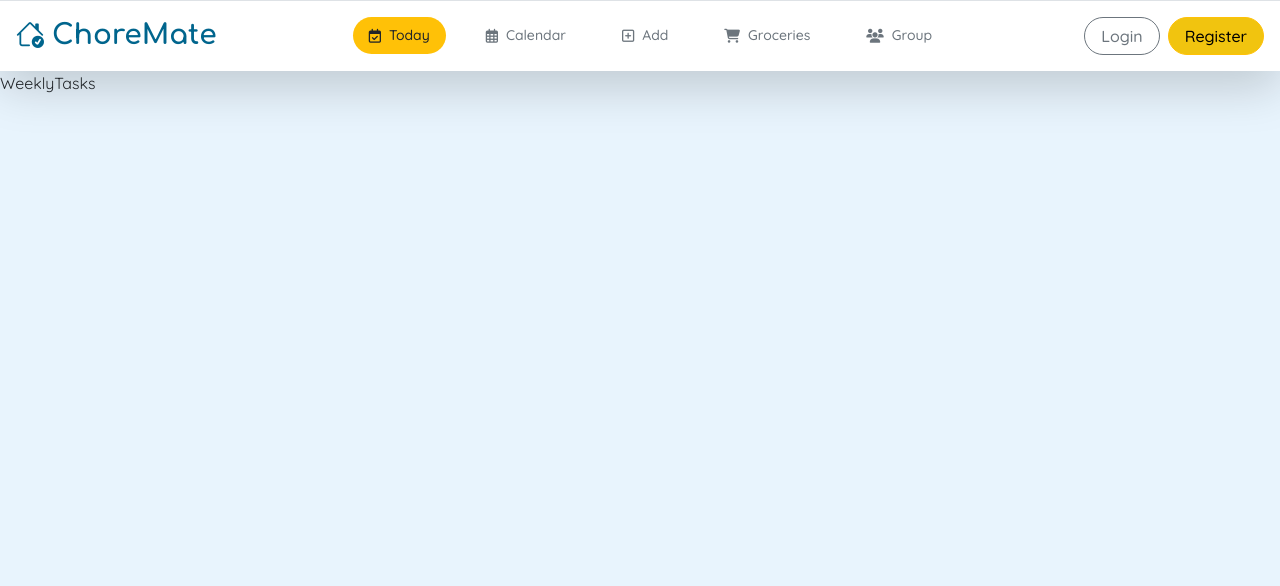
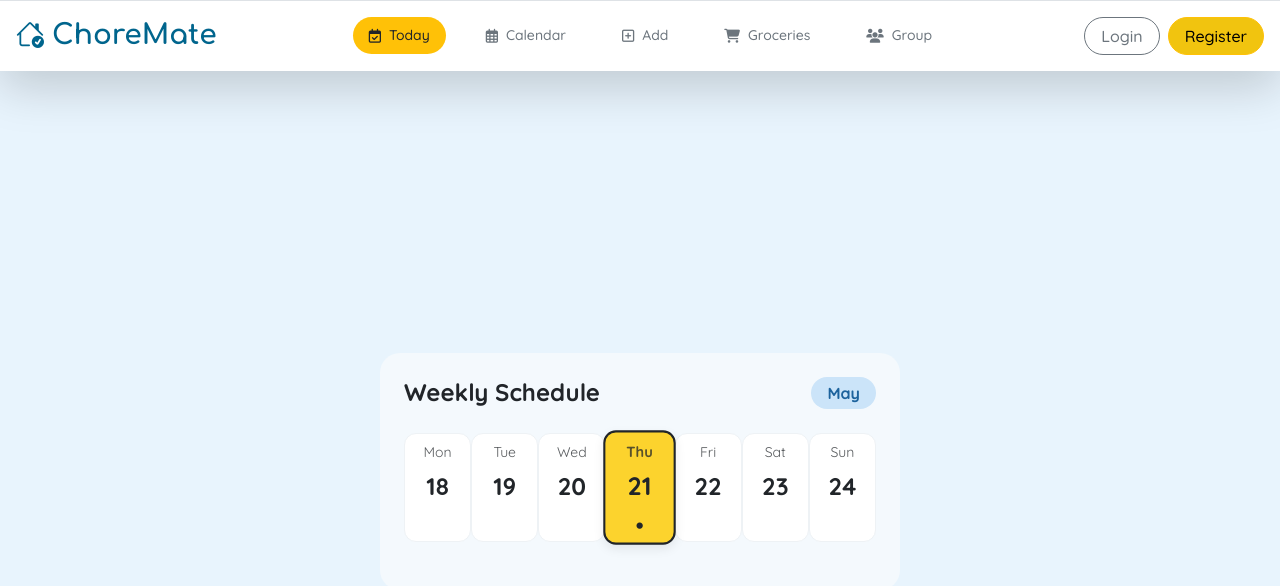
Before and after one commit to elenavolpato/FE-houseHoldChores, a React (Vite) app: page /weekly in a window 1280 px wide. Shown: the top 586 px of the page. Built offline with nearby package versions, Linux system fonts and the light colour scheme.

Commit message:
finishes weekly days view

```diff
--- /dev/null
+++ b/src/components/WeeklySchedule.jsx
@@ -0,0 +1,104 @@
+import { useState, useEffect } from "react"
+import { Container, Row, Col, Badge, ButtonGroup, Button } from "react-bootstrap"
+// Import your custom CSS file here
+import "../css/weeklySchedule.css"
+
+const FullWeeklySchedule = () => {
+  const [daysOfWeek, setDaysOfWeek] = useState([])
+  const [selectedDate, setSelectedDate] = useState(null)
+  const [currentMonth, setCurrentMonth] = useState("")
+  const [viewMode, setViewMode] = useState("daily")
+  const [todayNumber, setTodayNumber] = useState(null)
+
+  useEffect(() => {
+    const generateFullWeek = () => {
+      const today = new Date()
+      const currentDay = today.getDay()
+      const actualTodayDate = today.getDate()
+
+      setTodayNumber(actualTodayDate)
+      setSelectedDate(actualTodayDate)
+
+      const daysToMonday = currentDay === 0 ? -6 : 1 - currentDay
+
+      const monday = new Date(today)
+      monday.setDate(today.getDate() + daysToMonday)
+
+      const weekArray = []
+      const dayNames = ["Mon", "Tue", "Wed", "Thu", "Fri", "Sat", "Sun"]
+
+      // Loop 7 times to include Saturday and Sunday
+      for (let i = 0; i < 7; i++) {
+        const nextDay = new Date(monday)
+        nextDay.setDate(monday.getDate() + i)
+
+        weekArray.push({
+          dayName: dayNames[i],
+          dateNumber: nextDay.getDate(),
+        })
+      }
+
+      setDaysOfWeek(weekArray)
+      setSelectedDate(today.getDate())
+
+      // Fetch dynamic month string
+      const monthName = today.toLocaleString("default", { month: "long" })
+      setCurrentMonth(monthName)
+    }
+
+    generateFullWeek()
+  }, [])
+
+  return (
+    <Container className="d-flex justify-content-center align-items-center vh-100">
+      <div className="schedule-card">
+        {/* Header Section */}
+        <div className="d-flex justify-content-between align-items-center mb-4">
+          <h4 className="fw-bold mb-0 text-dark">Weekly Schedule</h4>
+          <Badge bg="none" className="month-badge px-3 py-2 fs-6 text-capitalize">
+            {currentMonth}
+          </Badge>
+        </div>
+
+        {/* Days Grid */}
+        <Row className="g-1 justify-content-between mb-4 mx-0 flex-nowrap overflow-visible">
+          {daysOfWeek.map((item) => {
+            const isSelected = selectedDate === item.dateNumber
+            const isToday = todayNumber === item.dateNumber
+
+            return (
+              <Col
+                key={item.dateNumber}
+                className={`day-col text-center p-2 d-flex flex-column align-items-center justify-content-between
+                  ${isSelected ? "selected" : ""}
+                  ${isToday ? "is-today" : ""}`}
+                onClick={() => setSelectedDate(item.dateNumber)}
+              >
+                <span className={`text-muted small ${isSelected || isToday ? "fw-bold text-dark" : ""}`}>{item.dayName}</span>
+                <span className="fs-4 fw-bold my-1 text-dark">{item.dateNumber}</span>
+                <div>
+                  {/* The indicator dot remains firmly tied to 'isToday' status */}
+                  <i className="fa-solid fa-circle indicator-dot" style={{ opacity: isToday ? 1 : 0 }}></i>
+                </div>
+              </Col>
+            )
+          })}
+        </Row>
+
+        {/* View Switcher Toggle */}
+        {/* <div className="d-flex align-items-center justify-content-center toggle-container">
+          <ButtonGroup className="w-100">
+            <Button className={`toggle-btn ${viewMode === "daily" ? "active" : "inactive"}`} onClick={() => setViewMode("daily")}>
+              Daily View
+            </Button>
+            <Button className={`toggle-btn ${viewMode === "weekly" ? "active" : "inactive"}`} onClick={() => setViewMode("weekly")}>
+              Weekly Grid
+            </Button>
+          </ButtonGroup>
+        </div> */}
+      </div>
+    </Container>
+  )
+}
+
+export default FullWeeklySchedule
--- /dev/null
+++ b/src/css/weeklySchedule.css
@@ -0,0 +1,76 @@
+/* Card Container */
+.schedule-card {
+  background-color: #f4f9fd;
+  border-radius: 20px;
+  max-width: 520px;
+  width: 100%;
+  padding: 1.5rem;
+}
+
+/* Day Column Common Styles */
+.day-col {
+  background-color: #ffffff;
+  border: 1px solid #eef2f5;
+  border-radius: 12px;
+  cursor: pointer;
+  transition: all 0.2s ease;
+  min-width: 55px;
+}
+
+/* Selected Day State (Yellow background only) */
+.day-col.selected {
+  background-color: #fcd32d;
+  transform: scale(1.05);
+  box-shadow: 0 4px 10px rgba(0, 0, 0, 0.08);
+}
+
+/* Current Day State (Permanent Border Accent) */
+.day-col.is-today {
+  border: 2px solid #212529 !important; /* Thick dark border */
+}
+
+/* Custom Month Badge */
+.month-badge {
+  background-color: #cbe4f9;
+  color: #1d639d;
+  border-radius: 50px;
+}
+
+/* View Switcher Toggle Container */
+.toggle-container {
+  background-color: #e9ecef;
+  border-radius: 50px;
+  padding: 4px;
+}
+
+/* View Switcher Common Buttons */
+.toggle-btn {
+  border: none;
+  border-radius: 50px !important;
+  padding: 0.5rem 0;
+  width: 50%;
+}
+
+.toggle-btn:focus {
+  box-shadow: none !important;
+}
+
+/* Active Button State */
+.toggle-btn.active {
+  background-color: #fcd32d;
+  color: #212529;
+  font-weight: 600;
+}
+
+/* Inactive Button State */
+.toggle-btn.inactive {
+  background-color: transparent;
+  color: #495057;
+  font-weight: 500;
+}
+
+/* Tiny indicator dot sizing */
+.indicator-dot {
+  font-size: 6px;
+  color: #212529;
+}
--- a/src/views/WeeklyTasks.jsx
+++ b/src/views/WeeklyTasks.jsx
@@ -1,5 +1,11 @@
+import { Container } from "react-bootstrap"
+import WeeklySchedule from "../components/WeeklySchedule"
+
 function WeeklyTasks() {
-  return <p>WeeklyTasks</p>
+  return (
+    <Container>
+      <WeeklySchedule />
+    </Container>
+  )
 }
-
 export default WeeklyTasks
```
